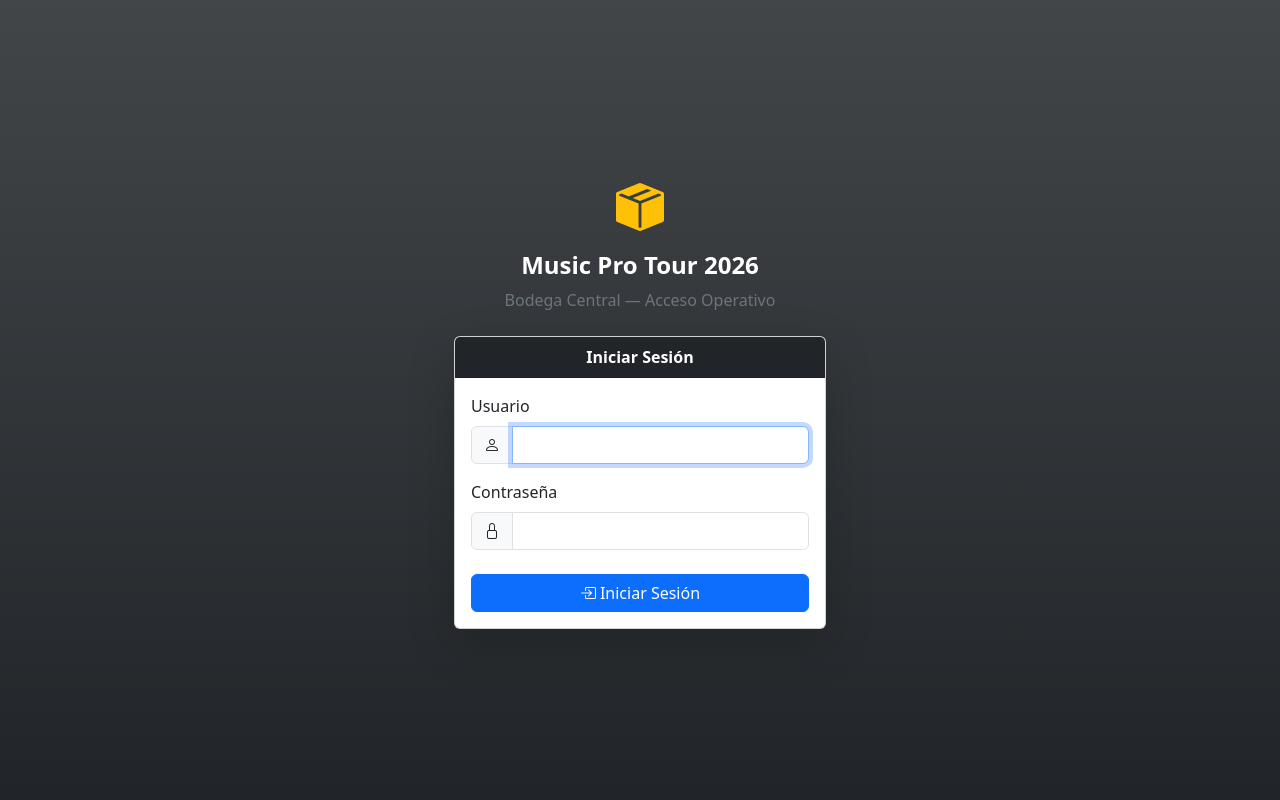
After one commit to AWACS-NUL/music-pro-bodega-u1, a Django app: page /bodega/login/ in a window 1280 px wide. The commit adds this page. Run offline with Django 5.2, Linux system fonts and the light colour scheme.

Commit message:
feat(auth): implementar flujo propio de login y logout, control de sesiones en navbar y proteccion con decoradores login_required

```diff
--- /dev/null
+++ b/bodega/templates/bodega/login.html
@@ -0,0 +1,70 @@
+<!DOCTYPE html>
+<html lang="es">
+<head>
+    <meta charset="UTF-8">
+    <meta name="viewport" content="width=device-width, initial-scale=1.0">
+    <title>Iniciar Sesión | Music Pro Bodega</title>
+    <link href="https://cdn.jsdelivr.net/npm/bootstrap@5.3.3/dist/css/bootstrap.min.css" rel="stylesheet">
+    <link rel="stylesheet" href="https://cdn.jsdelivr.net/npm/bootstrap-icons@1.11.3/font/bootstrap-icons.min.css">
+</head>
+<body class="bg-dark bg-gradient">
+
+<div class="container min-vh-100 d-flex align-items-center justify-content-center">
+    <div class="col-md-5 col-lg-4">
+        <div class="text-center mb-4">
+            <i class="bi bi-box-seam-fill text-warning" style="font-size: 3rem;"></i>
+            <h4 class="text-white fw-bold mt-2">Music Pro Tour 2026</h4>
+            <p class="text-secondary">Bodega Central — Acceso Operativo</p>
+        </div>
+
+        <div class="card shadow-lg">
+            <div class="card-header bg-dark text-white text-center">
+                <strong>Iniciar Sesión</strong>
+            </div>
+            <div class="card-body">
+                {% if messages %}
+                    {% for message in messages %}
+                        <div class="alert alert-{% if message.tags == 'error' %}danger{% else %}{{ message.tags }}{% endif %} alert-dismissible fade show" role="alert">
+                            {{ message }}
+                            <button type="button" class="btn-close" data-bs-dismiss="alert" aria-label="Close"></button>
+                        </div>
+                    {% endfor %}
+                {% endif %}
+
+                {% if form.non_field_errors %}
+                    <div class="alert alert-danger">
+                        {% for error in form.non_field_errors %}{{ error }}{% endfor %}
+                    </div>
+                {% endif %}
+
+                <form method="post">
+                    {% csrf_token %}
+                    {% if next %}<input type="hidden" name="next" value="{{ next }}">{% endif %}
+                    <div class="mb-3">
+                        <label for="id_username" class="form-label">Usuario</label>
+                        <div class="input-group">
+                            <span class="input-group-text"><i class="bi bi-person"></i></span>
+                            <input type="text" name="username" id="id_username" class="form-control" required autofocus>
+                        </div>
+                        {% if form.username.errors %}<div class="invalid-feedback d-block">{{ form.username.errors }}</div>{% endif %}
+                    </div>
+                    <div class="mb-4">
+                        <label for="id_password" class="form-label">Contraseña</label>
+                        <div class="input-group">
+                            <span class="input-group-text"><i class="bi bi-lock"></i></span>
+                            <input type="password" name="password" id="id_password" class="form-control" required>
+                        </div>
+                        {% if form.password.errors %}<div class="invalid-feedback d-block">{{ form.password.errors }}</div>{% endif %}
+                    </div>
+                    <button type="submit" class="btn btn-primary w-100">
+                        <i class="bi bi-box-arrow-in-right me-1"></i>Iniciar Sesión
+                    </button>
+                </form>
+            </div>
+        </div>
+    </div>
+</div>
+
+<script src="https://cdn.jsdelivr.net/npm/bootstrap@5.3.3/dist/js/bootstrap.bundle.min.js"></script>
+</body>
+</html>
--- a/bodega/urls.py
+++ b/bodega/urls.py
@@ -6,6 +6,8 @@ app_name = 'bodega'
 urlpatterns = [
     path('', views.panel_inventario, name='panel'),
     path('movimiento/', views.movimiento_mercaderia, name='movimiento'),
+    path('login/', views.login_view, name='login'),
+    path('logout/', views.logout_view, name='logout'),
 
     # CRUD Productos
     path('productos/', views.producto_lista, name='producto_lista'),
--- a/bodega/views.py
+++ b/bodega/views.py
@@ -2,6 +2,10 @@ import json
 from pathlib import Path
 from django.shortcuts import render, redirect, get_object_or_404
 from django.contrib import messages
+from django.contrib.auth import login, logout
+from django.contrib.auth.decorators import login_required
+from django.contrib.auth.forms import AuthenticationForm
+from django.utils.http import url_has_allowed_host_and_scheme
 from django.forms import inlineformset_factory
 from django.db.models import Q, Count
 from django.core.paginator import Paginator
@@ -105,8 +109,42 @@ def movimiento_mercaderia(request):
     return render(request, 'bodega/movimiento.html', contexto)
 
 
+# ==================== AUTENTICACIÓN ====================
+
+def login_view(request):
+    if request.user.is_authenticated:
+        return redirect('bodega:producto_lista')
+
+    if request.method == 'POST':
+        form = AuthenticationForm(request, data=request.POST)
+        if form.is_valid():
+            usuario = form.get_user()
+            login(request, usuario)
+            messages.success(request, f'Bienvenido, {usuario.username}. Sesión iniciada correctamente.')
+            siguiente = request.POST.get('next') or request.GET.get('next')
+            if siguiente and url_has_allowed_host_and_scheme(
+                siguiente, allowed_hosts={request.get_host()}, require_https=request.is_secure()
+            ):
+                return redirect(siguiente)
+            return redirect('bodega:producto_lista')
+    else:
+        form = AuthenticationForm()
+
+    return render(request, 'bodega/login.html', {
+        'form': form,
+        'next': request.GET.get('next', ''),
+    })
+
+
+def logout_view(request):
+    logout(request)
+    messages.info(request, 'Sesión cerrada correctamente. Hasta pronto.')
+    return redirect('bodega:login')
+
+
 # ==================== CRUD PRODUCTOS ====================
 
+@login_required
 def producto_lista(request):
     productos = Producto.objects.select_related(
         'categoria', 'marca', 'proveedor_principal', 'ubicacion'
@@ -134,6 +172,7 @@ def producto_lista(request):
     return render(request, 'bodega/producto_lista.html', contexto)
 
 
+@login_required
 def producto_crear(request):
     if request.method == 'POST':
         form = ProductoForm(request.POST)
@@ -152,6 +191,7 @@ def producto_crear(request):
     })
 
 
+@login_required
 def producto_editar(request, pk):
     producto = get_object_or_404(Producto, pk=pk)
     if request.method == 'POST':
@@ -172,6 +212,7 @@ def producto_editar(request, pk):
     })
 
 
+@login_required
 def producto_eliminar(request, pk):
     producto = get_object_or_404(Producto, pk=pk)
 
@@ -196,6 +237,7 @@ DetalleDespachoFormSet = inlineformset_factory(
 )
 
 
+@login_required
 def despacho_lista(request):
     despachos = OrdenDespacho.objects.select_related('sucursal_destino').annotate(
         total_items=Count('detalles')
@@ -206,6 +248,7 @@ def despacho_lista(request):
     return render(request, 'bodega/despacho_lista.html', {'despachos': pagina})
 
 
+@login_required
 def despacho_crear(request):
     if request.method == 'POST':
         form = OrdenDespachoForm(request.POST)
@@ -231,6 +274,7 @@ def despacho_crear(request):
     })
 
 
+@login_required
 def despacho_detalle(request, pk):
     orden = get_object_or_404(
         OrdenDespacho.objects.select_related('sucursal_destino').prefetch_related(
--- a/musicpro_core/settings.py
+++ b/musicpro_core/settings.py
@@ -115,6 +115,10 @@ USE_TZ = True
 # Static files (CSS, JavaScript, Images)
 # https://docs.djangoproject.com/en/6.1/howto/static-files/
 
+LOGIN_URL = 'bodega:login'
+LOGIN_REDIRECT_URL = 'bodega:producto_lista'
+LOGOUT_REDIRECT_URL = 'bodega:login'
+
 STATIC_URL = 'static/'
 
 
```
Also changed, not shown: bodega/templates/bodega/base.html (+13 -3 lines).
